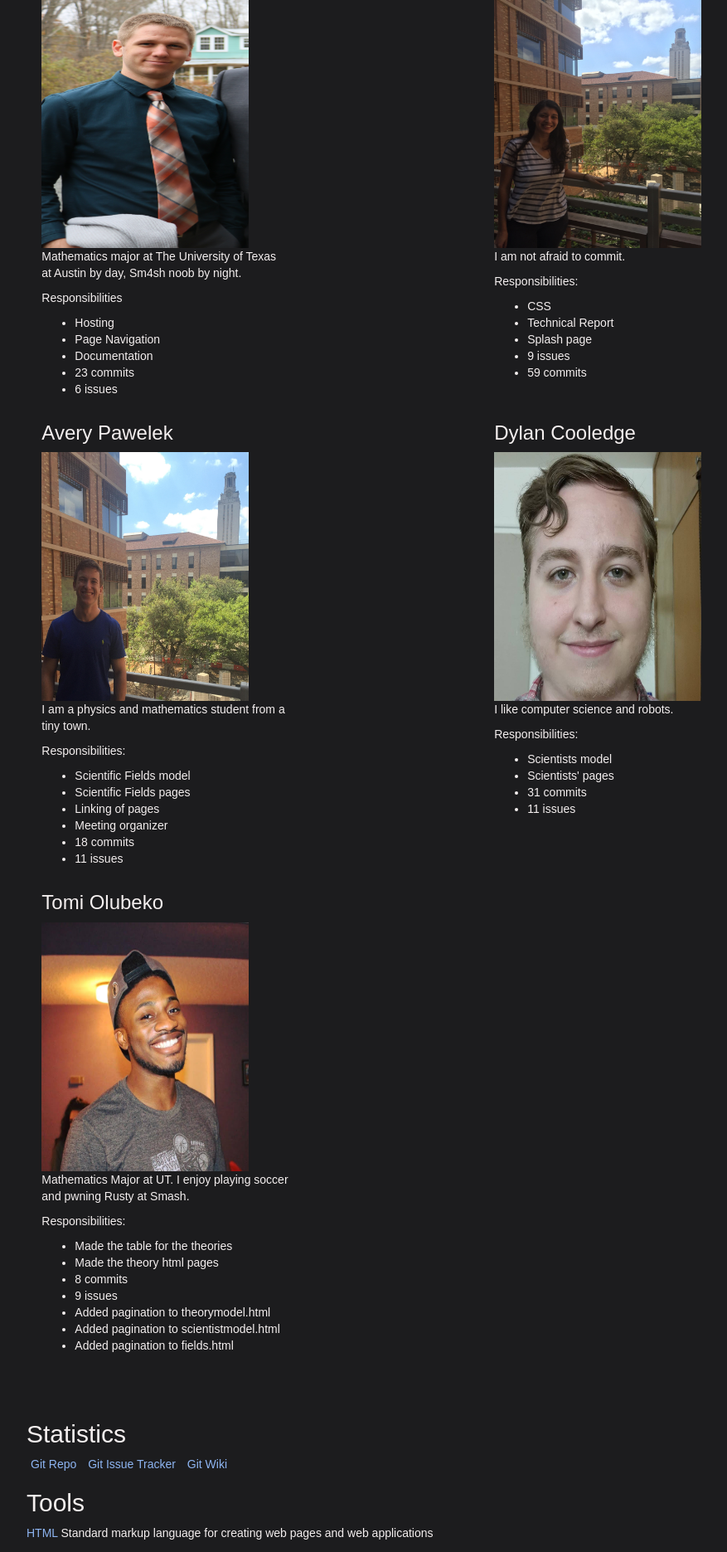
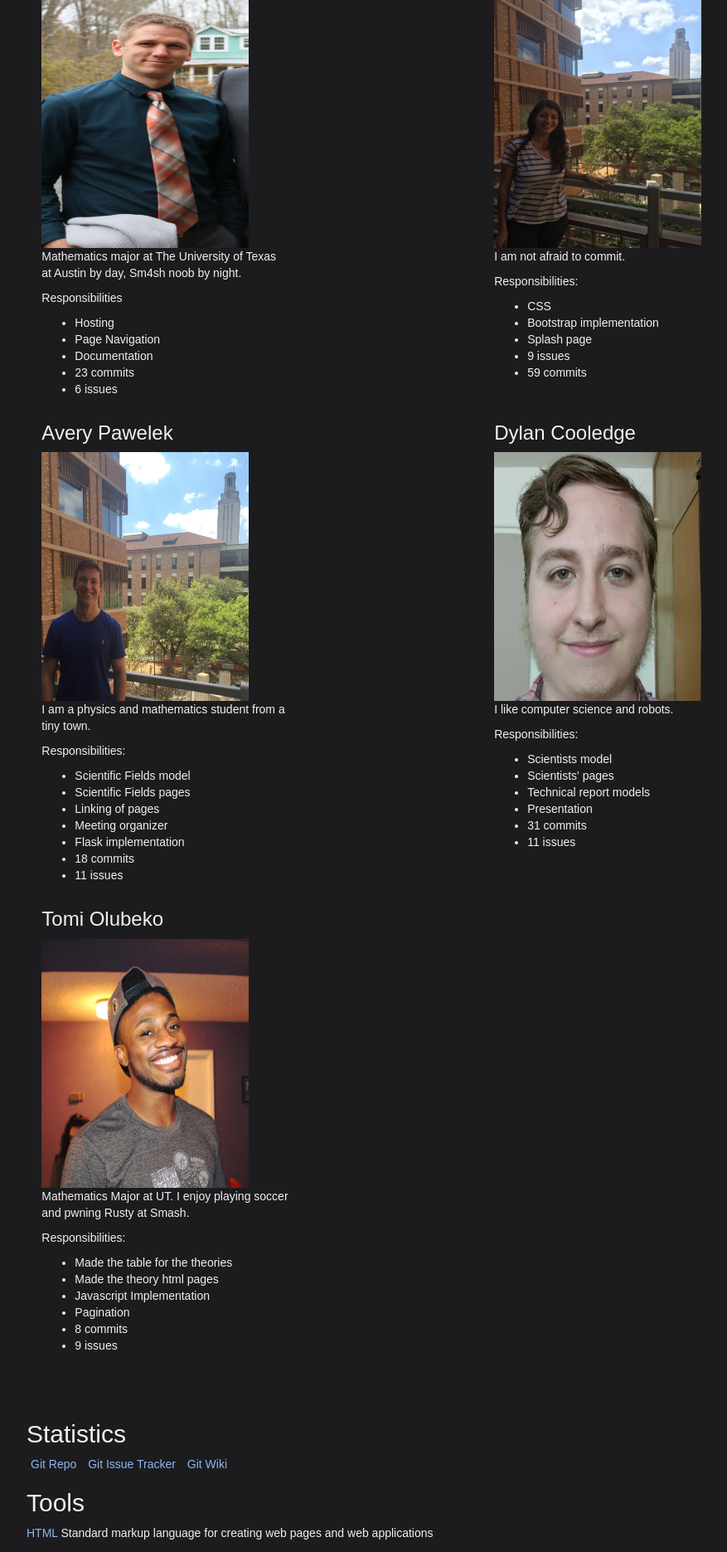
Before and after one commit to TheRusBus/cs329e-idb, a Flask app: page /about in a window 1280 px wide. Shown: the part 167-2038 px from the top of the page at 83% size, without its empty margins (168-1045 px from the left). Run offline with Flask 2, Linux system fonts and the light colour scheme; some libraries are stand-ins or nearby versions.

Commit message:
Updated the about page and the about section of the presentation.

```diff
--- a/templates/about.html
+++ b/templates/about.html
@@ -62,7 +62,7 @@
 	    Responsibilities:
 		<ul>
 		  <li> CSS </li>
-		  <li> Technical Report </li>
+		  <li> Bootstrap implementation </li>
 		  <li> Splash page </li>
 		  <li> 9 issues</li>
 		  <li> 59 commits </li>
@@ -87,6 +87,7 @@
 		  <li> Scientific Fields pages </li>
 		  <li> Linking of pages </li>
 		  <li> Meeting organizer</li>
+		  <li> Flask implementation </li>
 		  <li> 18 commits </li>
 		  <li> 11 issues </li>
 		</ul>
@@ -104,6 +105,8 @@
 		<ul>
 		  <li> Scientists model </li>
 		  <li> Scientists' pages </li>
+		  <li> Technical report models </li>
+		  <li> Presentation </li>
 		  <li> 31 commits </li>
 		  <li> 11 issues </li>
 		</ul>
@@ -125,11 +128,10 @@
 		<ul>
 		  <li> Made the table for the theories </li>
 		  <li> Made the theory html pages </li>
+		  <li> Javascript Implementation </li>
+		  <li> Pagination </li>
 		  <li> 8 commits </li>
 		  <li> 9 issues </li>
-		  <li> Added pagination to theorymodel.html</li>
-		  <li> Added pagination to scientistmodel.html</li>
-		  <li> Added pagination to fields.html</li>
 		</ul>
 	  </p>
 	</div>
```
